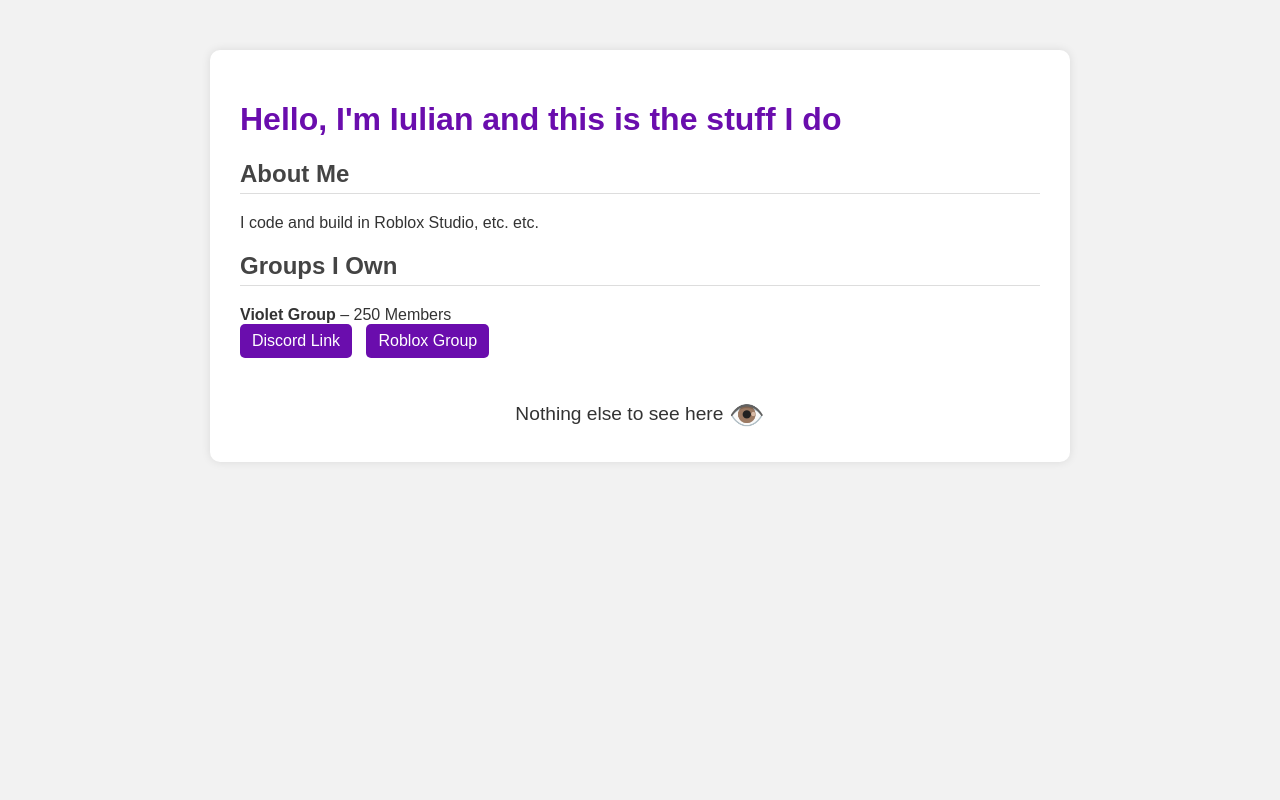
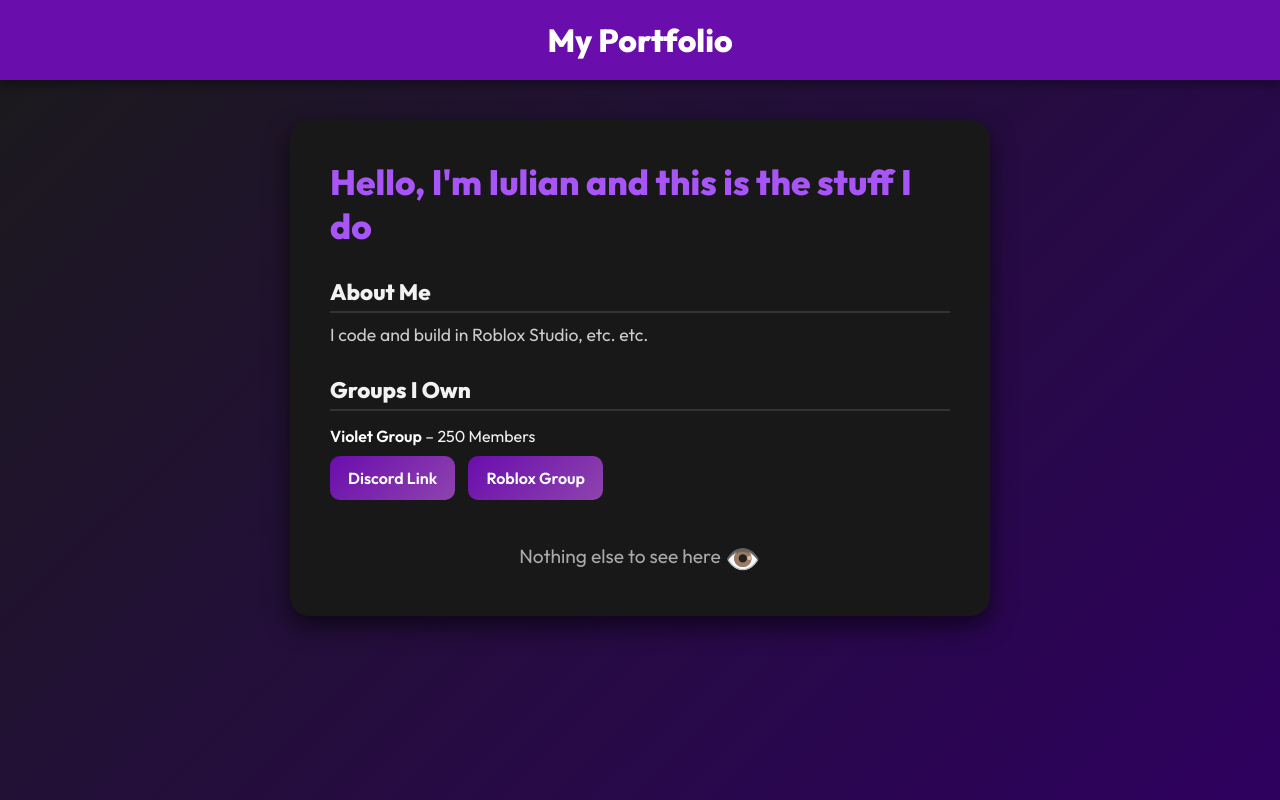
Before and after one commit to Iulian-lol/iulian-lol.github.io, a plain HTML site: page index.html in a window 1280 px wide. Drawn offline with Linux system fonts and the light colour scheme.

Commit message:
index.html

```diff
--- a/index.html
+++ b/index.html
@@ -3,61 +3,117 @@
 <head>
   <meta charset="UTF-8" />
   <meta name="viewport" content="width=device-width, initial-scale=1.0"/>
-  <title>Hello I'm Iulian</title>
+  <title>Iulian's Portfolio</title>
+  <link href="https://fonts.googleapis.com/css2?family=Outfit:wght@400;600;800&display=swap" rel="stylesheet">
   <style>
-    body {
-      font-family: Arial, sans-serif;
-      background: #f2f2f2;
-      color: #333;
+    * {
       margin: 0;
       padding: 0;
+      box-sizing: border-box;
     }
-    .container {
-      max-width: 800px;
-      margin: 50px auto;
-      background: #fff;
-      padding: 30px;
-      border-radius: 10px;
-      box-shadow: 0 0 10px rgba(0,0,0,0.1);
+
+    body {
+      font-family: 'Outfit', sans-serif;
+      background: linear-gradient(135deg, #1a1a1a, #2e005f);
+      color: #f2f2f2;
+      min-height: 100vh;
+      display: flex;
+      flex-direction: column;
+      align-items: center;
     }
+
+    .banner {
+      width: 100%;
+      background: #6a0dad;
+      padding: 20px 0;
+      text-align: center;
+      font-size: 2rem;
+      font-weight: 800;
+      color: #fff;
+      box-shadow: 0 4px 10px rgba(0,0,0,0.4);
+    }
+
+    .card {
+      background: #181818;
+      padding: 40px;
+      border-radius: 20px;
+      box-shadow: 0 10px 25px rgba(0, 0, 0, 0.6);
+      max-width: 700px;
+      width: 90%;
+      margin-top: 40px;
+    }
+
     h1 {
-      color: #6a0dad;
+      font-size: 2.2rem;
+      color: #a855f7;
+      margin-bottom: 20px;
     }
+
     h2 {
-      color: #444;
-      border-bottom: 1px solid #ddd;
+      font-size: 1.4rem;
+      margin-top: 30px;
+      margin-bottom: 10px;
+      border-bottom: 2px solid #333;
       padding-bottom: 5px;
     }
+
+    p {
+      font-size: 1.1rem;
+      color: #ccc;
+    }
+
     .group {
-      margin-top: 20px;
+      margin-top: 15px;
     }
-    .group a {
+
+    .group strong {
+      font-weight: 600;
+      color: #fff;
+    }
+
+    .button-link {
       display: inline-block;
-      margin-right: 10px;
-      padding: 8px 12px;
-      background: #6a0dad;
+      margin: 10px 10px 0 0;
+      padding: 12px 18px;
+      background: linear-gradient(135deg, #6a0dad, #8e44ad);
       color: #fff;
-      border-radius: 5px;
+      border-radius: 10px;
       text-decoration: none;
+      font-weight: 600;
       transition: transform 0.2s ease, box-shadow 0.2s ease;
     }
-    .group a:hover {
-      transform: translateY(-4px);
-      box-shadow: 0 4px 10px rgba(0,0,0,0.2);
+
+    .button-link:hover {
+      transform: translateY(-5px);
+      box-shadow: 0 8px 20px rgba(0,0,0,0.3);
     }
+
     .footer {
       margin-top: 40px;
       font-size: 1.2em;
       text-align: center;
+      color: #aaa;
     }
+
     .emoji {
       font-size: 1.5em;
       vertical-align: middle;
     }
+
+    @media (max-width: 600px) {
+      h1 {
+        font-size: 1.7rem;
+      }
+      .banner {
+        font-size: 1.5rem;
+      }
+    }
   </style>
 </head>
 <body>
-  <div class="container">
+  <div class="banner">My Portfolio</div>
+
+  <div class="card">
     <h1>Hello, I'm Iulian and this is the stuff I do</h1>
 
     <h2>About Me</h2>
@@ -66,8 +122,8 @@
     <h2>Groups I Own</h2>
     <div class="group">
       <strong>Violet Group</strong> – 250 Members<br/>
-      <a href="https://discord.gg/m6Hf9yH9uH" target="_blank">Discord Link</a>
-      <a href="https://www.roblox.com/communities/35626485/Violet-HUB#!/about" target="_blank">Roblox Group</a>
+      <a class="button-link" href="https://discord.gg/m6Hf9yH9uH" target="_blank">Discord Link</a>
+      <a class="button-link" href="https://www.roblox.com/communities/35626485/Violet-HUB#!/about" target="_blank">Roblox Group</a>
     </div>
 
     <div class="footer">
```
